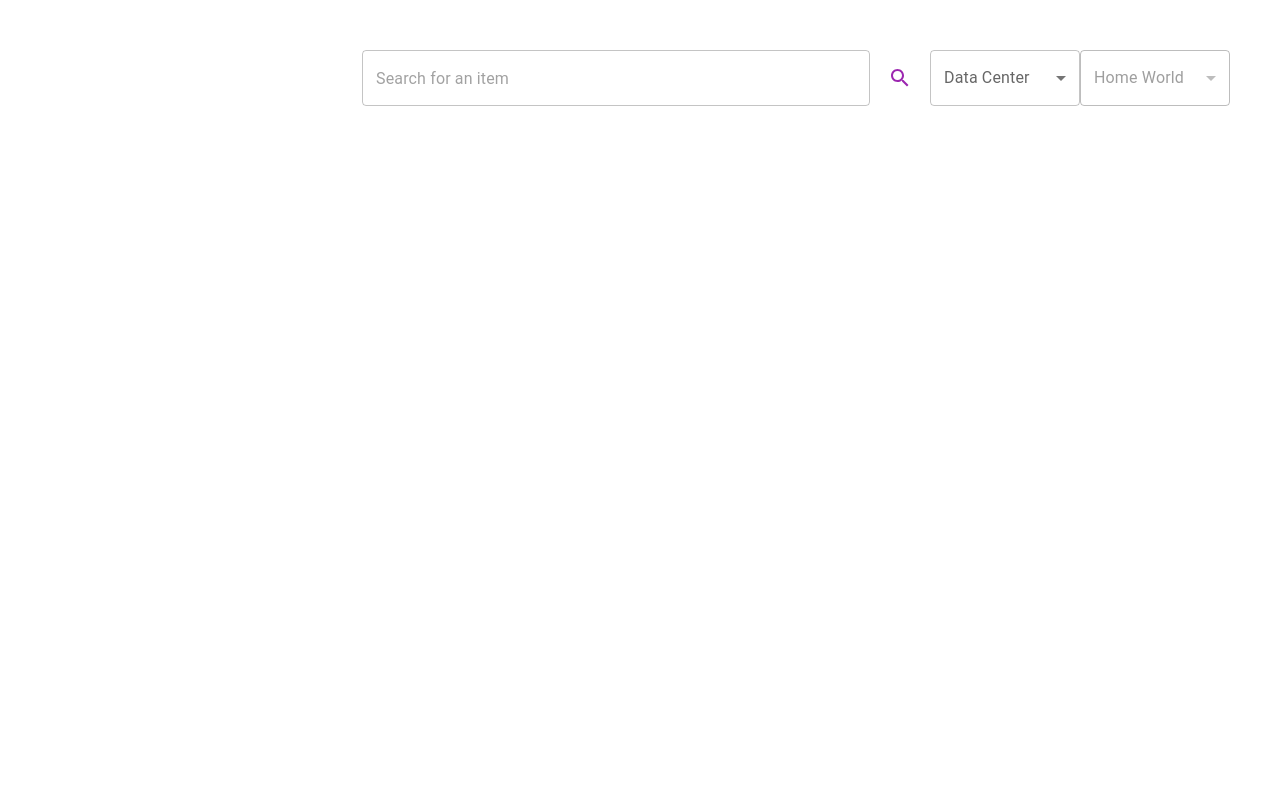
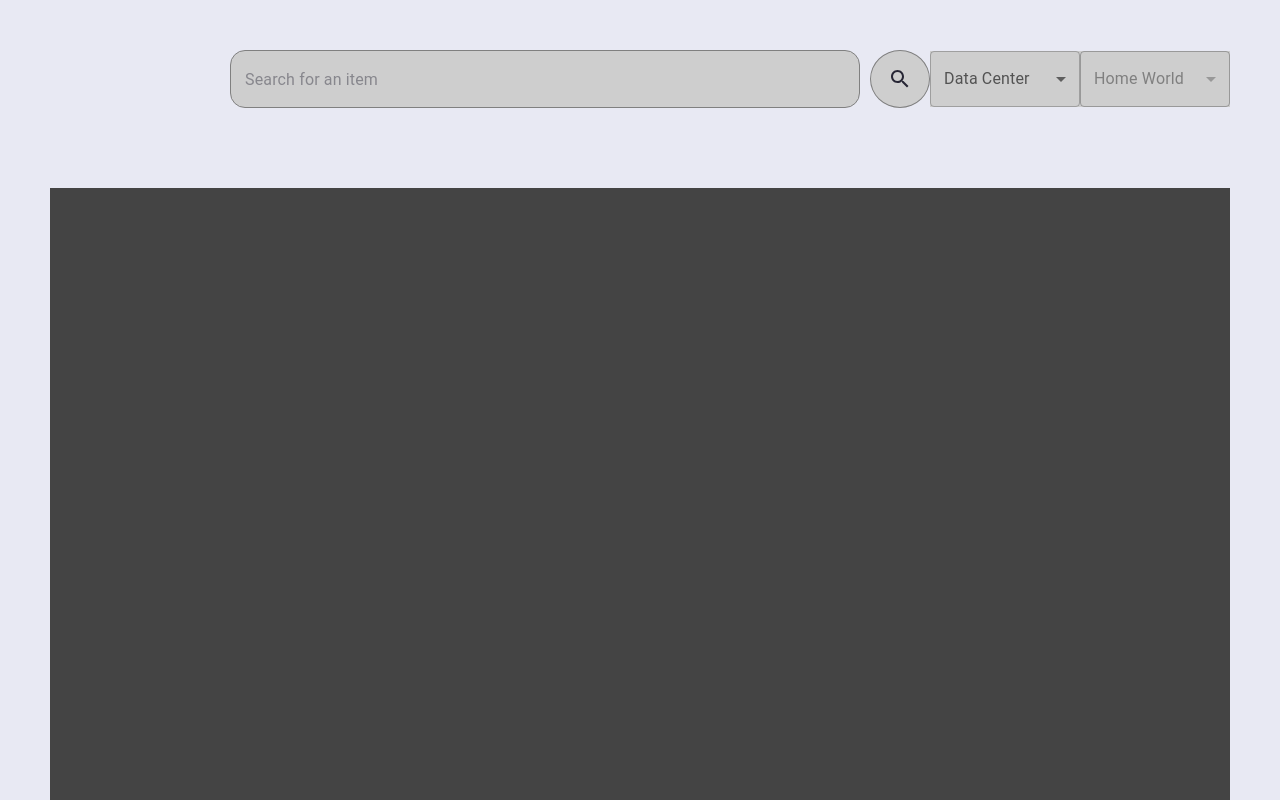
Before and after one commit to eazimmer/marketboard, a React (Create React App) app: page / in a window 1280 px wide. Shown: the top 800 px of the page. Built offline with nearby package versions, Linux system fonts and the light colour scheme.

Commit message:
Create LargeCard component for data display, implementing page styling

```diff
--- a/src/App.css
+++ b/src/App.css
@@ -2,23 +2,44 @@
   display: flex;
   align-items: center;
   justify-content: flex-end;
+  margin-bottom: 80px;
 }
 
 #search-container {
   display: flex;
   margin-right: auto;
-  margin-left: calc(50% - 274px);
+  margin-left: calc(50% - 324px);
 
   #search-input {
-    width: 30rem;
+    background-color: rgba(206, 206, 206, 1);
+    border-radius: 15px;
+    border: 1px solid gray;
+    color: rgba(39, 38, 53, 1);
+    width: 600px;
+  }
+
+  #search-input:hover {
+    border: 1px solid rgba(39, 38, 53, 1);
   }
 
   #search-submit-button {
+    background-color: rgba(206, 206, 206, 1);
+    border: 1px solid gray;
+    margin-left: 10px;
     width: 60px;
+
+    #search-submit-icon {
+      color: rgba(39, 38, 53, 1);
+    }
+  }
+
+  #search-submit-button:hover {
+    border: 1px solid rgba(39, 38, 53, 1);
   }
 }
 
 .dropdown-button {
+  background-color: rgba(206, 206, 206, 1);
   width: 150px;
 }
 
--- a/src/App.tsx
+++ b/src/App.tsx
@@ -13,8 +13,13 @@ import {
 import SearchIcon from "@mui/icons-material/Search";
 import TextField from "@mui/material/TextField";
 
-// Local
+// Utils
 import { DATA_CENTERS, SERVERS, WORLDS_ENUM } from "./utils/servers";
+
+// Components
+import LargeCard from "./components/LargeCard";
+
+// Styles
 import "./App.css";
 
 function App() {
@@ -41,7 +46,6 @@ function App() {
     console.log("Searching: ", searchText);
   }
 
-  // Populate available worlds based on selected datacenter
   function selectDataCenter(dataCenter: string) {
     // Reset homeworld whenever datacenter selection changes
     setHomeWorld("");
@@ -95,13 +99,16 @@ function App() {
             placeholder="Search for an item"
             value={searchText}
             variant="outlined"
+            sx={{
+              "& fieldset": { border: "none" },
+            }}
           />
           <IconButton
             id="search-submit-button"
             color="secondary"
             onClick={searchItem}
           >
-            <SearchIcon />
+            <SearchIcon id="search-submit-icon" />
           </IconButton>
         </div>
         <div className="flex">
@@ -149,6 +156,10 @@ function App() {
           </div>
         </div>
       </div>
+      <div className="flex justify-between">
+        <LargeCard></LargeCard>
+        <LargeCard></LargeCard>
+      </div>
     </>
   );
 }
--- /dev/null
+++ b/src/components/LargeCard.css
@@ -0,0 +1,5 @@
+#large-card-container {
+  background-color: rgba(68, 68, 68, 1);
+  height: 750px;
+  width: 900px;
+}
--- /dev/null
+++ b/src/components/LargeCard.tsx
@@ -0,0 +1,11 @@
+// React
+import React from "react";
+
+// Local
+import "./LargeCard.css";
+
+function LargeCard() {
+  return <div id={"large-card-container"}></div>;
+}
+
+export default LargeCard;
--- a/src/index.css
+++ b/src/index.css
@@ -3,6 +3,8 @@
 @tailwind utilities;
 
 body {
+  background-color: rgba(232, 233, 243, 1);
+  color: rgba(39, 38, 53, 1);
   margin: 50px;
   font-family: -apple-system, BlinkMacSystemFont, "Segoe UI", "Roboto", "Oxygen",
     "Ubuntu", "Cantarell", "Fira Sans", "Droid Sans", "Helvetica Neue",
```
